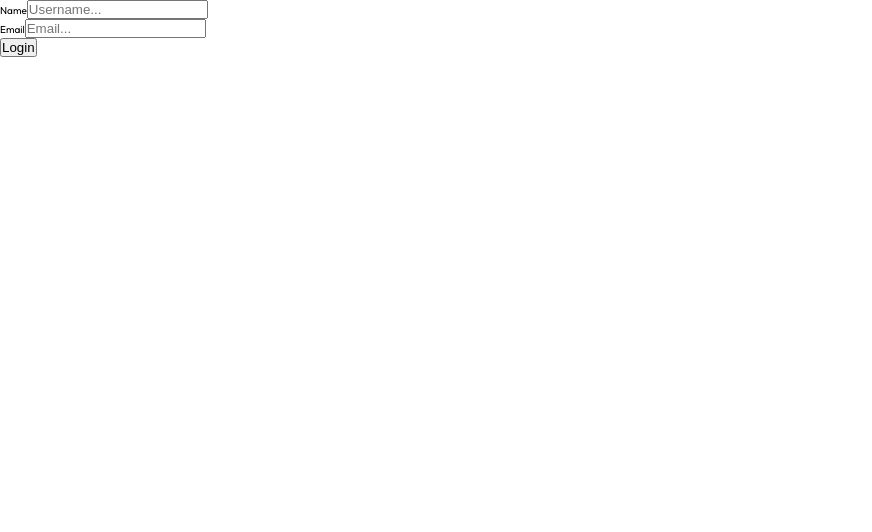
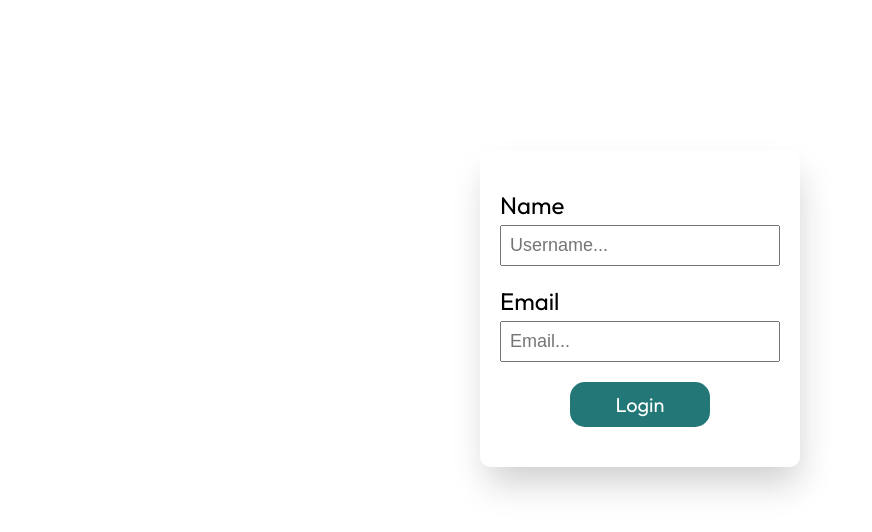
Before and after one commit to ATEOTG/Fetch-Home, a React (Create React App) app: page /user/login in a window 1280 px wide. Shown: the top 532 px of the page, without its empty margins (0-872 px from the left). Built offline with nearby package versions, Linux system fonts and the light colour scheme.

Commit message:
added styling for login component

```diff
--- a/src/scss/abstracts/_mixins.scss
+++ b/src/scss/abstracts/_mixins.scss
@@ -1,4 +1,9 @@
 @mixin marginCenter {
-  width: 65%;
+  width: 25%;
   margin: 0 auto;
 }
+
+@mixin flexColumn {
+  display: flex;
+  flex-direction: column;
+}
--- a/src/scss/abstracts/_variables.scss
+++ b/src/scss/abstracts/_variables.scss
@@ -1,3 +1,5 @@
 $primary-white: #ffffff;
 $primary-color: #247777;
 $secondary-color: #0bd191;
+$primary-par-color: #0c3831;
+$primary-accent: #772424;
--- /dev/null
+++ b/src/scss/component/_login.scss
@@ -0,0 +1,62 @@
+.login-cont {
+  @include marginCenter;
+}
+
+.form {
+  @include flexColumn;
+  align-items: center;
+  border-radius: 1rem;
+  gap: 2rem;
+  margin-top: 15rem;
+  padding: 4rem 2rem;
+  box-shadow: 0.3rem 2rem 3.5rem -0.5rem rgba(22, 23, 34, 0.212);
+
+  &__inputs-cont {
+    position: relative;
+    width: 100%;
+    @include flexColumn;
+    gap: 0.5rem;
+
+    &--error {
+      outline: solid red !important;
+    }
+    &__error-message {
+      position: absolute;
+      top: 20%;
+      right: 0;
+      color: red;
+      font-size: 1.4rem;
+    }
+    label {
+      font-size: 2.4rem;
+    }
+
+    input {
+      padding: 0.8rem;
+      font-size: 1.8rem;
+      color: $primary-par-color;
+
+      &:focus {
+        outline: double $primary-accent;
+      }
+    }
+  }
+
+  &__btn {
+    width: 50%;
+    font-family: "Outfit", sans-serif;
+    padding: 1rem 0rem;
+    background-color: $primary-color;
+    border: none;
+    border-radius: 1.5rem;
+    cursor: pointer;
+
+    &:hover {
+      opacity: 90%;
+    }
+    p {
+      font-size: 2rem;
+      color: $primary-white;
+    }
+  }
+}
--- a/src/scss/main.scss
+++ b/src/scss/main.scss
@@ -1,2 +1,2 @@
 @import "./abstracts/variables", "./abstracts/mixins", "./core/typography",
-  "./core/reset";
+  "./core/reset", "./component/login";
```
